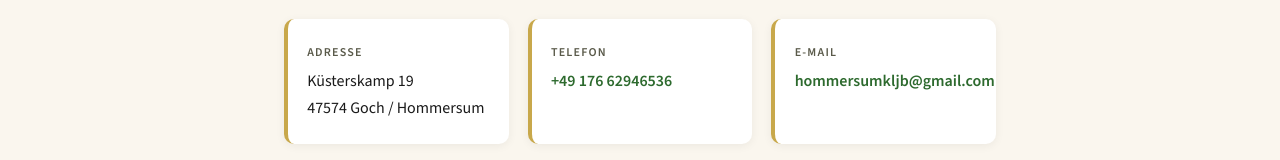
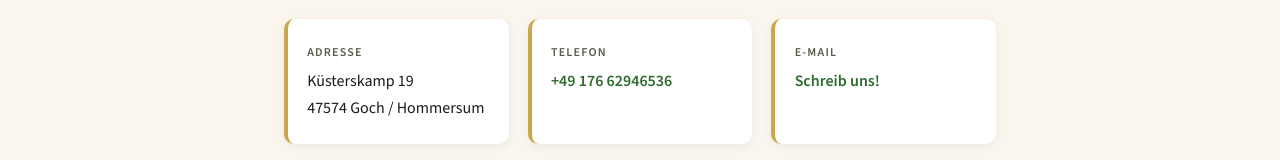
Before and after one commit to FilipBeckmann/KLJBHommersum, a plain HTML site: page index.html in a window 1280 px wide. Shown: the part 581-741 px from the top of the page. Drawn offline with nearby package versions, Linux system fonts and the light colour scheme.

Commit message:
Mail TO Schreib uns!

```diff
--- a/index.html
+++ b/index.html
@@ -247,7 +247,7 @@
     </div>
     <div class="contact-card">
       <div class="label">E-Mail</div>
-      <a href="mailto:hommersumkljb@gmail.com?subject=Anfrage&body=Hallo KLJB Hommersum,"> hommersumkljb@gmail.com </a>
+      <a href="mailto:hommersumkljb@gmail.com?subject=Anfrage&body=Hallo KLJB Hommersum,">Schreib uns!</a>
   </div>
 </section>
 
```
